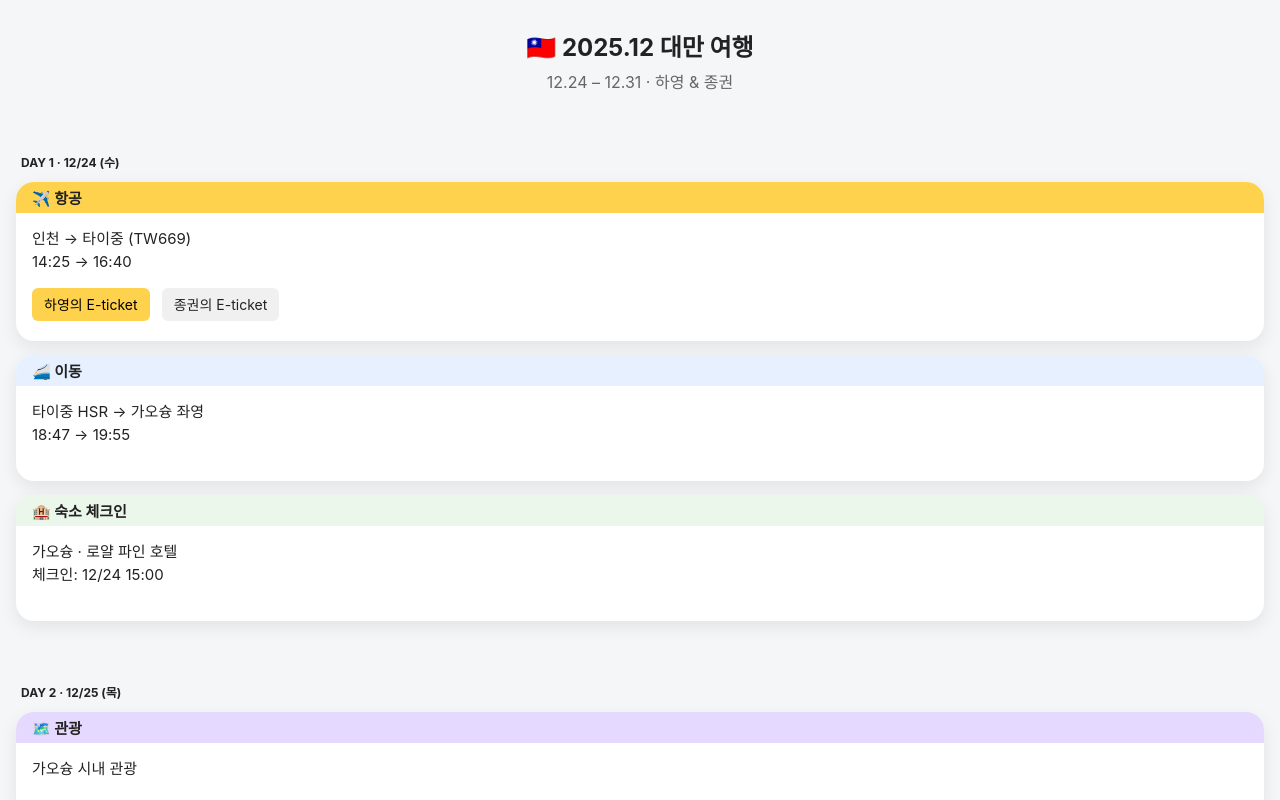
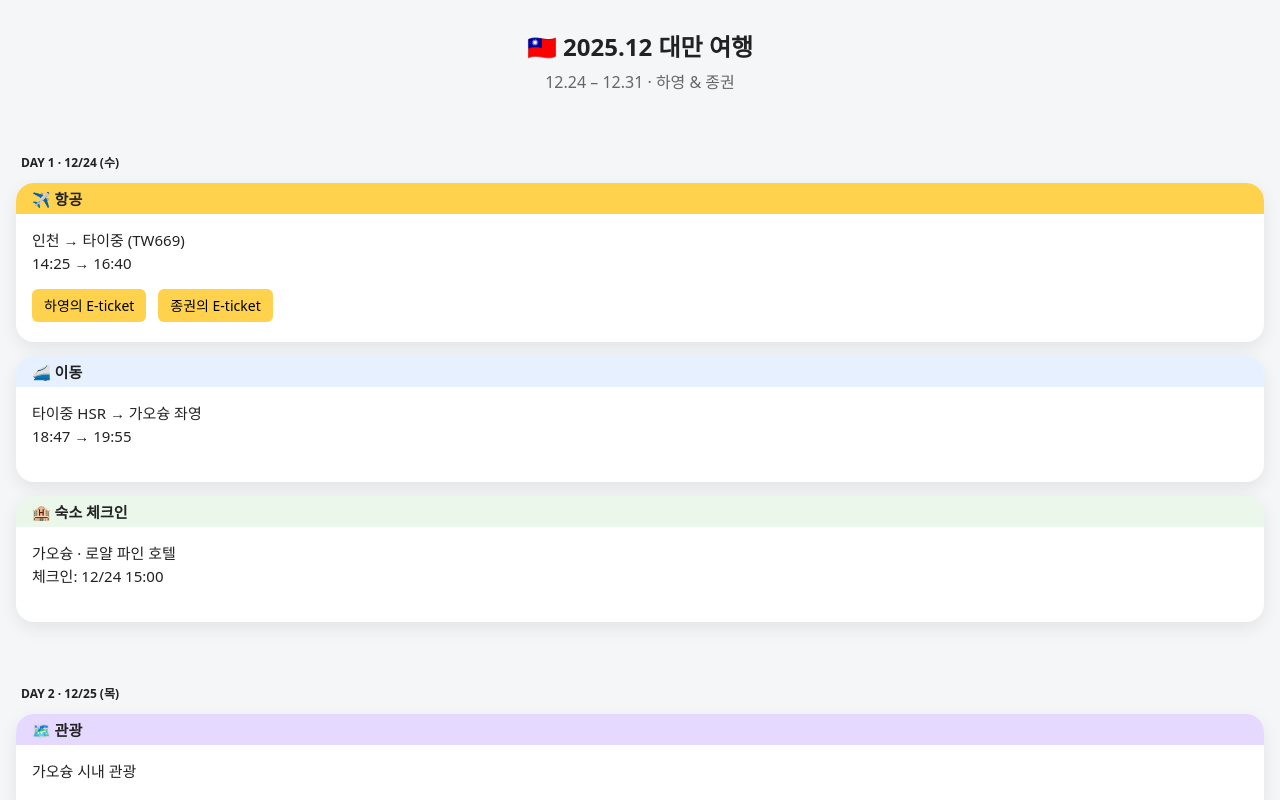
Before and after one commit to alrud814-art/bungbbang, a plain HTML site: page index.html in a window 1280 px wide. Shown: the top 800 px of the page. Drawn offline with Linux system fonts and the light colour scheme.

Commit message:
Update style.css

```diff
--- a/style.css
+++ b/style.css
@@ -1,10 +1,11 @@
+/* CSS (style.css) */
 * {
   box-sizing: border-box;
 }
 
 body {
   margin: 0;
-  font-family: -apple-system, BlinkMacSystemFont, "Segoe UI", Roboto, "Noto Sans KR", sans-serif;
+  font-family: "Noto Sans", "Noto Sans KR", sans-serif;
   background: #f4f6f8;
   color: #222;
 }
@@ -87,92 +88,12 @@ body {
   font-size: 14px;
   text-decoration: none;
   display: inline-block;
+  font-family: "Noto Sans", "Noto Sans KR", sans-serif;
 }
 
-.btn-checkin {
+/* E-ticket 버튼 스타일 */
+.btn-checkin,
+.btn-info {
   background-color: #ffd24d;
   color: #000;
 }
-
-.btn-info {
-  background-color: #f0f0f0;
-  color: #222;
-}
-* {
-  box-sizing: border-box;
-}
-
-body {
-  margin: 0;
-  font-family: -apple-system, BlinkMacSystemFont, "Segoe UI", Roboto, "Noto Sans KR", sans-serif;
-  background: #f4f6f8;
-  color: #222;
-}
-
-.header {
-  text-align: center;
-  padding: 28px 16px 20px;
-}
-
-.header h1 {
-  margin: 0;
-  font-size: 24px;
-}
-
-.header p {
-  margin-top: 6px;
-  color: #666;
-}
-
-.day-wrap {
-  padding: 0 16px 24px;
-}
-
-.day-title {
-  font-size: 12px;
-  margin: 24px 0 12px;
-  padding-left: 5px; /* 왼쪽 패딩 5px */
-}
-
-.card {
-  background: #fff;
-  border-radius: 18px;
-  overflow: hidden;
-  box-shadow: 0 6px 18px rgba(0,0,0,0.08);
-  margin-bottom: 14px;
-}
-
-.card-header {
-  padding: 5px 16px; /* 위, 아래 5px / 좌우 16px */
-  font-weight: 700;
-  font-size: 15px;
-}
-
-.card-body {
-  padding: 0 16px 20px; /* 위 0 / 좌우 16px / 아래 20px */
-  font-size: 15px;
-  line-height: 1.5;
-}
-
-.card.flight .card-header {
-  background: #ffd24d;
-}
-
-.card.train .card-header {
-  background: #e6f0ff;
-}
-
-.card.hotel .card-header {
-  background: #eaf7ea;
-}
-
-.card.tour .card-header {
-  background: #e6d9ff; /* 관광 카드 보라색 */
-}
-
-.footer {
-  text-align: center;
-  padding: 24px 16px 40px;
-  color: #777;
-  font-size: 14px;
-}
```
